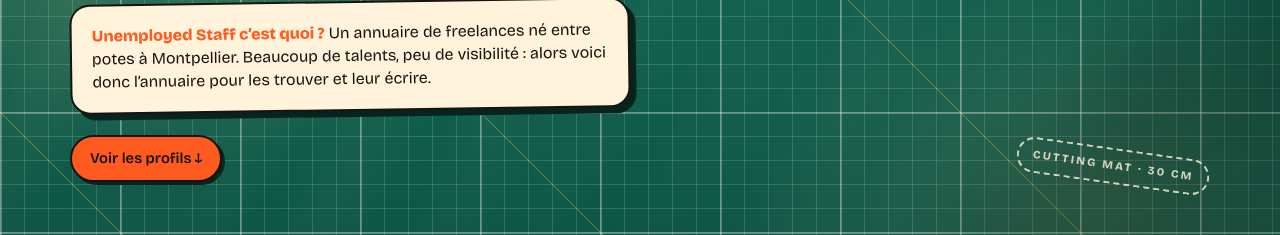
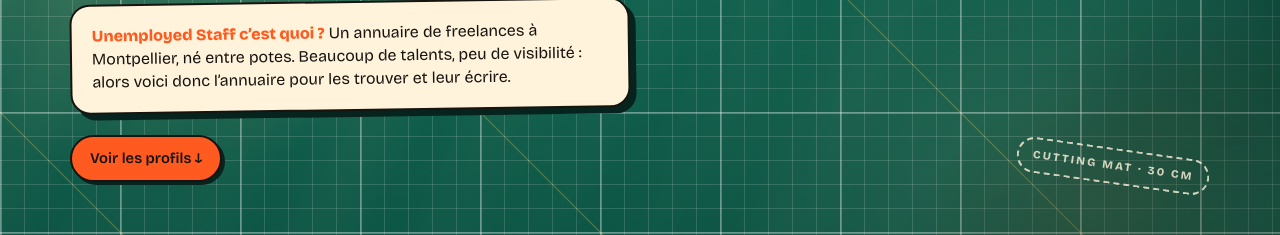
Before and after one commit to lelatin/Unemployed.Staff, a plain HTML site: page index.html in a window 1280 px wide. Shown: the part 368-603 px from the top of the page. Drawn offline with nearby package versions, Linux system fonts and the light colour scheme.

Commit message:
Update index.html

```diff
--- a/index.html
+++ b/index.html
@@ -213,7 +213,7 @@ body.is-profile .home{display:none}
   <section class="hero">
     <div class="stamp">CUTTING MAT · 30 CM</div>
     <h1>Des freelances <mark>dispos</mark>.<br>Du talent <mark class="y">à la pelle.</mark></h1>
-    <div class="about"><b>Unemployed Staff c’est quoi ?</b> Un annuaire de freelances né entre potes à Montpellier. Beaucoup de talents, peu de visibilité : alors voici donc l’annuaire pour les trouver et leur écrire.</div>
+    <div class="about"><b>Unemployed Staff c’est quoi ?</b> Un annuaire de freelances à Montpellier, né entre potes. Beaucoup de talents, peu de visibilité : alors voici donc l’annuaire pour les trouver et leur écrire.</div>
     <a class="btn o" href="#annuaire">Voir les profils ↓</a>
   </section>
 
```
